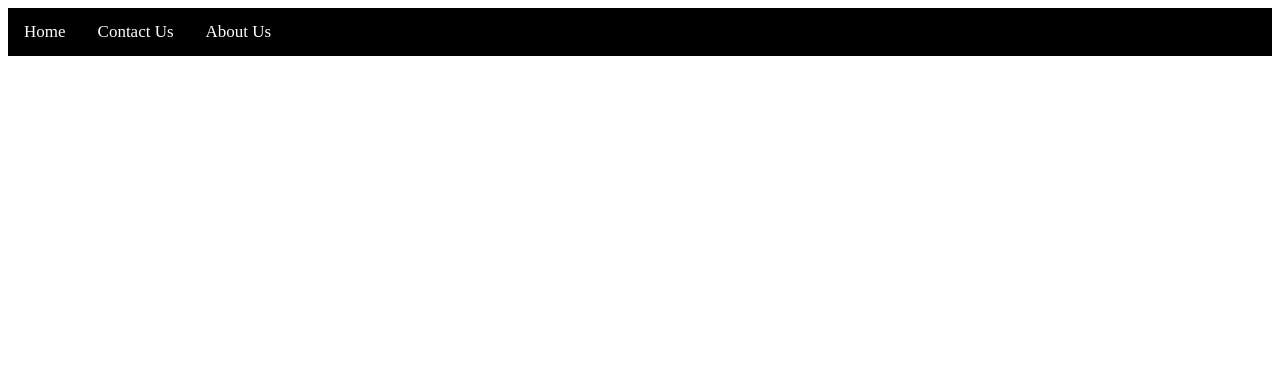
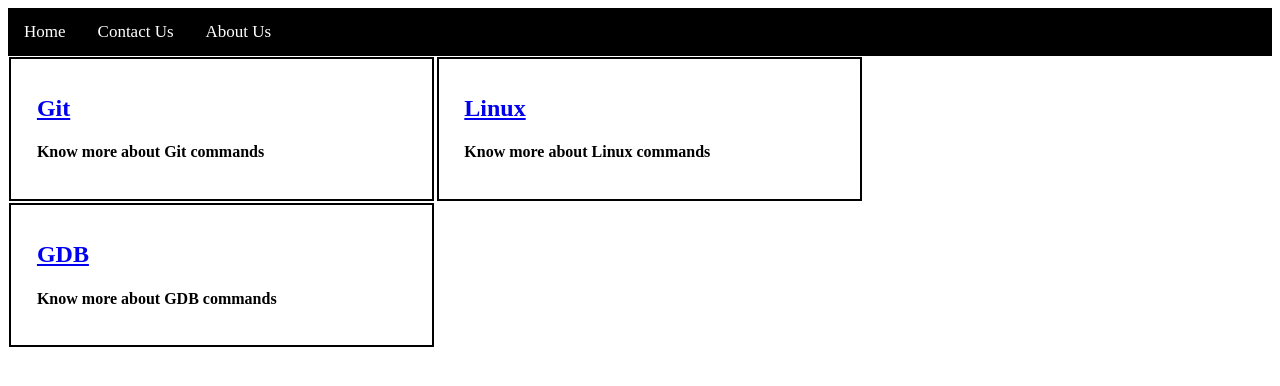
Before and after one commit to NishchayRajput/CommandWiz, a plain HTML site: page index.html in a window 1280 px wide. Drawn offline with Linux system fonts and the light colour scheme.

Commit message:
created buttons and links

```diff
--- a/index.css
+++ b/index.css
@@ -16,3 +16,23 @@
     background-color: grey;
     color: black;
 }
+
+.column{
+	float: left;
+	width: 30%;
+	padding: 2vh;
+	padding-left: 2vw;
+	margin: 0.166vh;
+	border: 2px solid black;
+}
+
+.row::after {
+  content: "";
+  display: table;
+  clear: both;
+}
+
+@media screen and (max-width:99.5vw) {
+  .column {
+    width: 100%;
+  }
--- a/index.html
+++ b/index.html
@@ -22,7 +22,20 @@
         <a href="">About Us</a>
     </div>
 
-
+	<div class="row">
+  		<div class="column">
+    		<a href="git.html"><h2>Git</h2></a>
+    		<h4>Know more about Git commands</h4>
+  		</div>
+  		<div class="column">
+    		<a href="linux.html"><h2>Linux</h2></a>
+    		<h4>Know more about Linux commands</h4>
+  		</div>
+  		<div class="column">
+    		<a href="gdb.html"><h2>GDB</h2></a>
+    		<h4>Know more about GDB commands</h4>
+  		</div>
+	</div>
 
 </body>
 
```
Also changed, not shown: gdb.html (added), git.html (added), linux.html (added).
